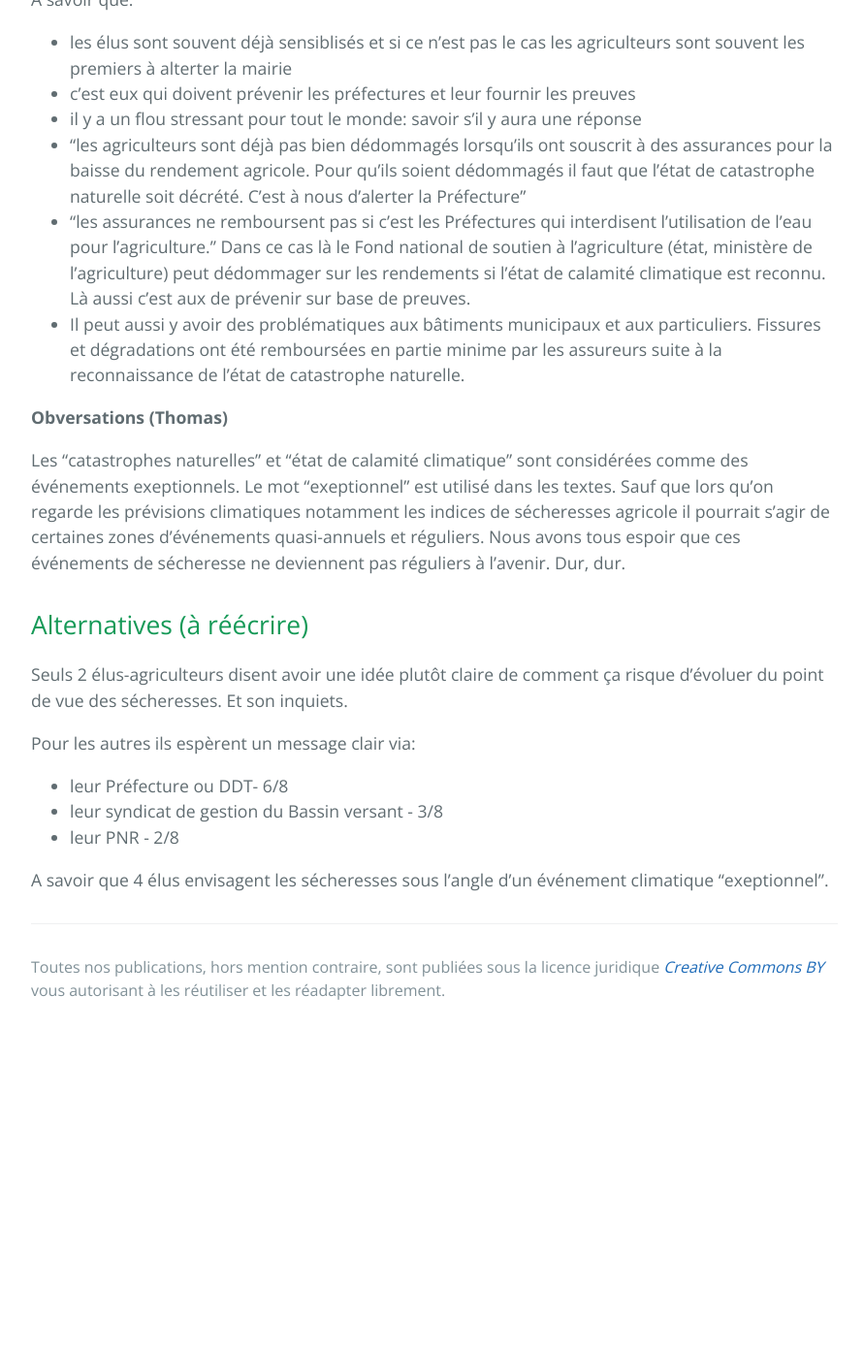
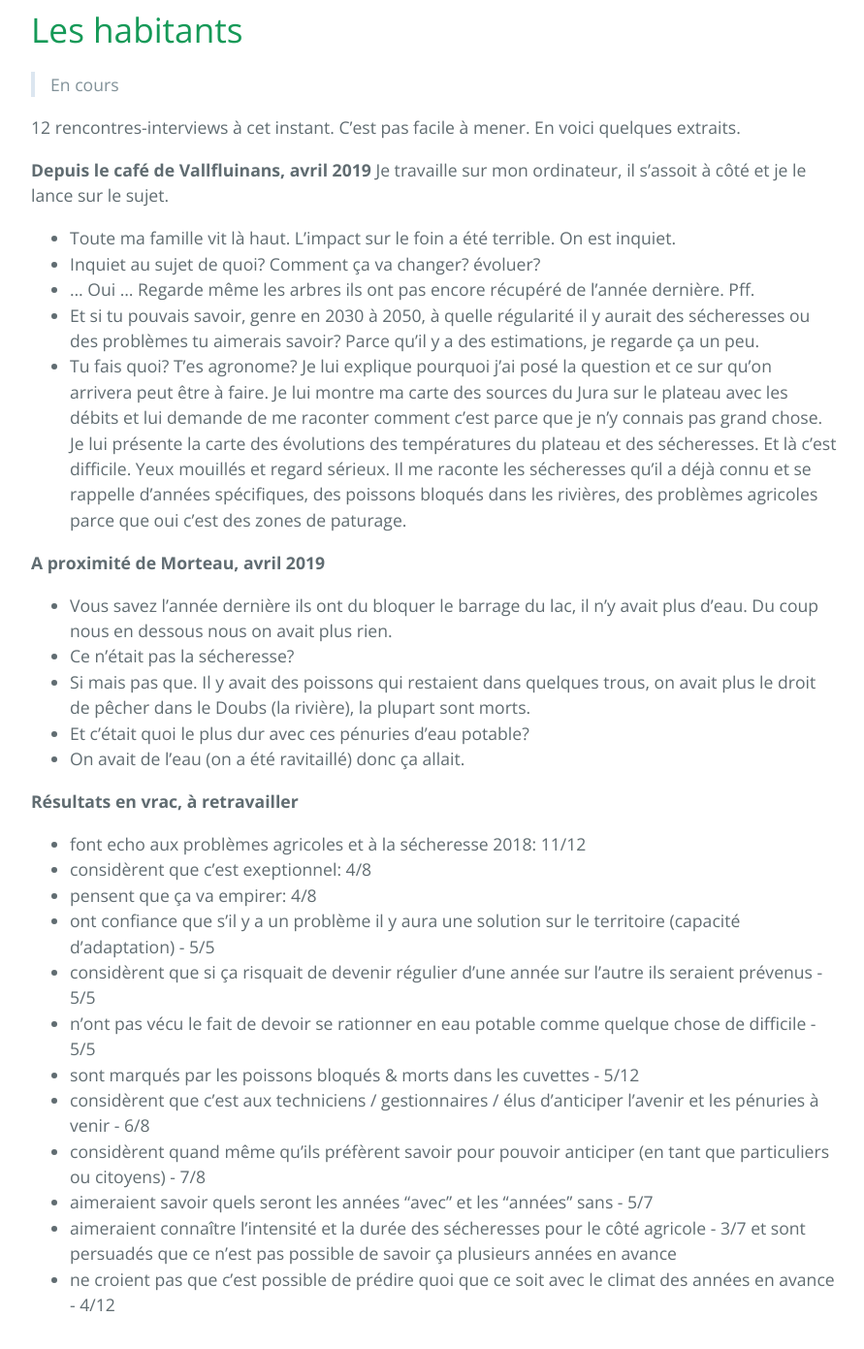
Before and after one commit to secheresses/Ancien-site, a Jekyll site: the page built from pages/eau-habitants-elus.md, in a window 1280 px wide and 1400 px high, scrolled down 1639 px. Shown: the top 1391 px of the window at 97% size, without its empty margins (192-1083 px from the left). Built offline with Jekyll 4.4.1, drawn with Linux system fonts in a browser that asks for light colours; before the commit the page ends 2704 px from its top, so only the background shows below that; some of the changed text lies outside the part shown.

Commit message:
Mise à jour "rappel"

```diff
--- a/pages/eau-habitants-elus.md
+++ b/pages/eau-habitants-elus.md
@@ -7,12 +7,53 @@ permalink: /eau-habitants-elus
 
 Thomas est parti plusieurs mois dans le massif du Jura avec Caroline. Itinérant il en profite pour passer du temps avec les habitants et élus pour écouter comment ça se passe pour eux et se faire une idée sur le terrain. Avec Fanny, Ally (et Anton?) on va téléphoner à des maires du Languedoc et des Alpes qui ont eu des pénuries et pour vérifier de comment ça se passe pour eux.
 
+Rappel
+===
+
+Plus de 10% des communes du territoire du *Haut-Doubs* (massif du *Jura*) ont vécu des ravitaillements en eau potable par citerne ou des raccordements. [Notre groupe](../collectif) en a aussi localisé dans les Vosges, le Languedoc, les Alpes, ...
+
+**Exemple: carte des pénuries d'eau potable dans le Doubs au 23 octobre 2018**
+
+![Pénuries dans le Doubs](../pages/images/cartepenuries.png)
+
+*Source : préfecture du Doubs*
+
 Les habitants
 ===
 
-![Doubs](../pages/images/cartespenuries.png)
+> En cours
 
-> Des rencontres touchantes et pleines d'humanité. J'écris ce compte-rendu à proximité de zones touchées.
+12 rencontres-interviews à cet instant. C'est pas facile à mener. En voici quelques extraits.
+
+**Depuis le café de Vallfluinans, avril 2019**
+Je travaille sur mon ordinateur, il s'assoit à côté et je le lance sur le sujet.
+* Toute ma famille vit là haut. L'impact sur le foin a été terrible. On est inquiet.
+* Inquiet au sujet de quoi? Comment ça va changer? évoluer?
+* ... Oui ... Regarde même les arbres ils ont pas encore récupéré de l'année dernière. Pff.
+* Et si tu pouvais savoir, genre en 2030 à 2050, à quelle régularité il y aurait des sécheresses ou des problèmes tu aimerais savoir? Parce qu'il y a des estimations, je regarde ça un peu.
+* Tu fais quoi? T'es agronome?
+Je lui explique pourquoi j'ai posé la question et ce sur qu'on arrivera peut être à faire. Je lui montre ma carte des sources du Jura sur le plateau avec les débits et lui demande de me raconter comment c'est parce que je n'y connais pas grand chose. Je lui présente la carte des évolutions des températures du plateau et des sécheresses. Et là c'est difficile. Yeux mouillés et regard sérieux. Il me raconte les sécheresses qu'il a déjà connu et se rappelle d'années spécifiques, des poissons bloqués dans les rivières, des problèmes agricoles parce que oui c'est des zones de paturage.
+
+**A proximité de Morteau, avril 2019**
+* Vous savez l'année dernière ils ont du bloquer le barrage du lac, il n'y avait plus d'eau. Du coup nous en dessous nous on avait plus rien.
+* Ce n'était pas la sécheresse?
+* Si mais pas que. Il y avait des poissons qui restaient dans quelques trous, on avait plus le droit de pêcher dans le Doubs (la rivière), la plupart sont morts.
+* Et c'était quoi le plus dur avec ces pénuries d'eau potable?
+* On avait de l'eau (on a été ravitaillé) donc ça allait.
+
+**Résultats en vrac, à retravailler**
+- font echo aux problèmes agricoles et à la sécheresse 2018: 11/12
+- considèrent que c'est exeptionnel: 4/8
+- pensent que ça va empirer: 4/8
+- ont confiance que s'il y a un problème il y aura une solution sur le territoire (capacité d'adaptation) - 5/5
+- considèrent que si ça risquait de devenir régulier d'une année sur l'autre ils seraient prévenus - 5/5
+- n'ont pas vécu le fait de devoir se rationner en eau potable comme quelque chose de difficile - 5/5
+- sont marqués par les poissons bloqués & morts dans les cuvettes - 5/12
+- considèrent que c'est aux techniciens / gestionnaires / élus d'anticiper l'avenir et les pénuries à venir - 6/8
+- considèrent quand même qu'ils préfèrent savoir pour pouvoir anticiper (en tant que particuliers ou citoyens) - 7/8
+- aimeraient savoir quels seront les années "avec" et les "années" sans - 5/7
+- aimeraient connaître l'intensité et la durée des sécheresses pour le côté agricole - 3/7 et sont persuadés que ce n'est pas possible de savoir ça plusieurs années en avance
+- ne croient pas que c'est possible de prédire quoi que ce soit avec le climat des années en avance - 4/12
 
 Les élus: 8 interviews
 ===
```
